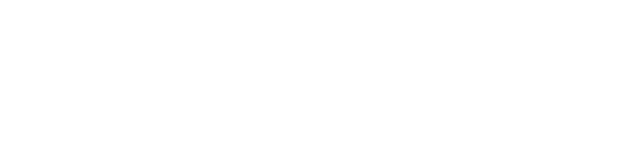
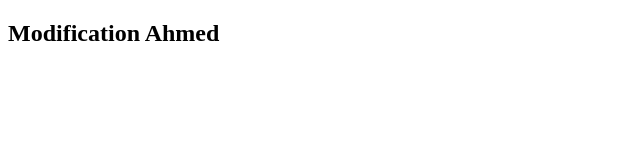
Before and after one commit to ABDOUNIIAHM/PokemonChallenge, a plain HTML site: page index.html in a window 1280 px wide. Shown: the whole page, without its empty margins (0-640 px from the left). Drawn offline with Linux system fonts and the light colour scheme.

Commit message:
Commit 1 Test

```diff
--- a/index.html
+++ b/index.html
@@ -10,6 +10,6 @@
 <body>
     <script src="methodes.js"></script>
     <script src="index.js"></script>
-
+    <div><h2> Modification Ahmed</h2></div>
 </body>
 </html>
```
